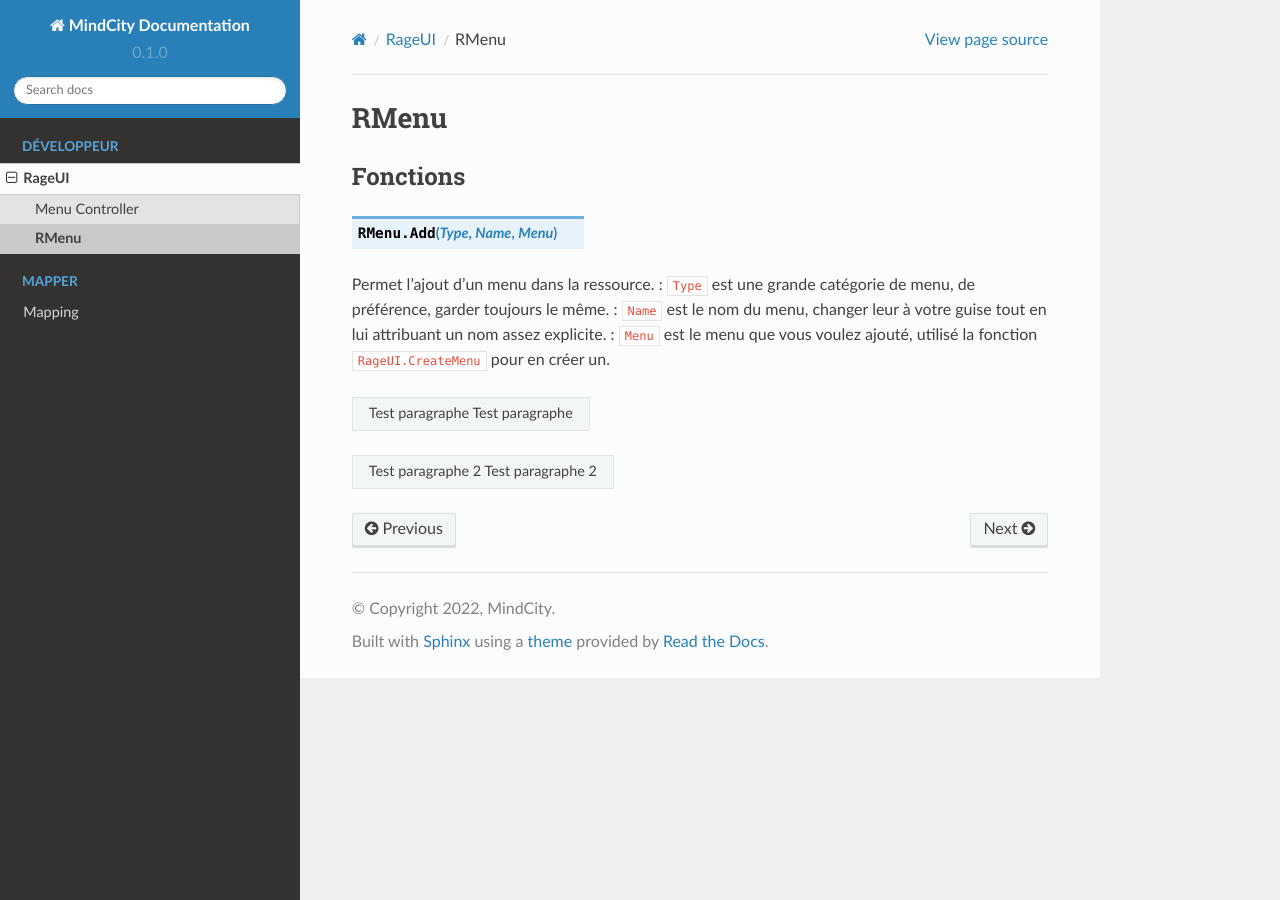
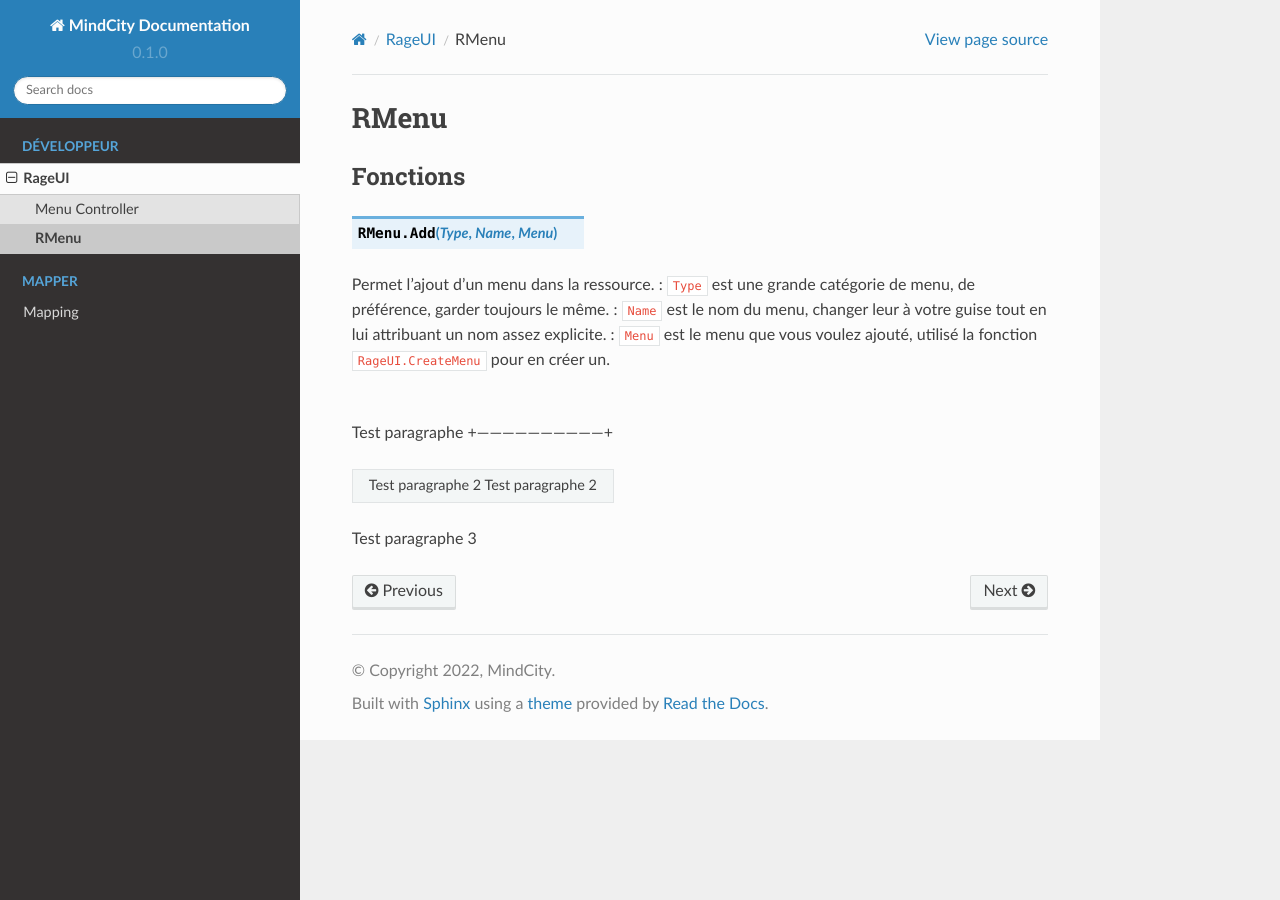
Before and after one commit to JustMordeckai/MindCity-Documentation, a Sphinx documentation site: the page built from docs/source/rageui/rmenu.rst, in a window 1280 px wide. Built offline with Sphinx 7.4.7 and the Read the Docs theme 2.0.0, drawn with Linux system fonts in a browser that asks for light colours.

Commit message:
Test paragraphe

```diff
--- a/docs/source/rageui/rmenu.rst
+++ b/docs/source/rageui/rmenu.rst
@@ -12,11 +12,13 @@ Permet l'ajout d'un menu dans la ressource.
 
 
 +------------------------------+
-|Test paragraphe               |
-|Test paragraphe               |
+Test paragraphe
 +------------------------------+
 
 +------------------------------+
 |Test paragraphe      2        |
 |Test paragraphe      2        |
 +------------------------------+
+
+
+| Test paragraphe 3
```
